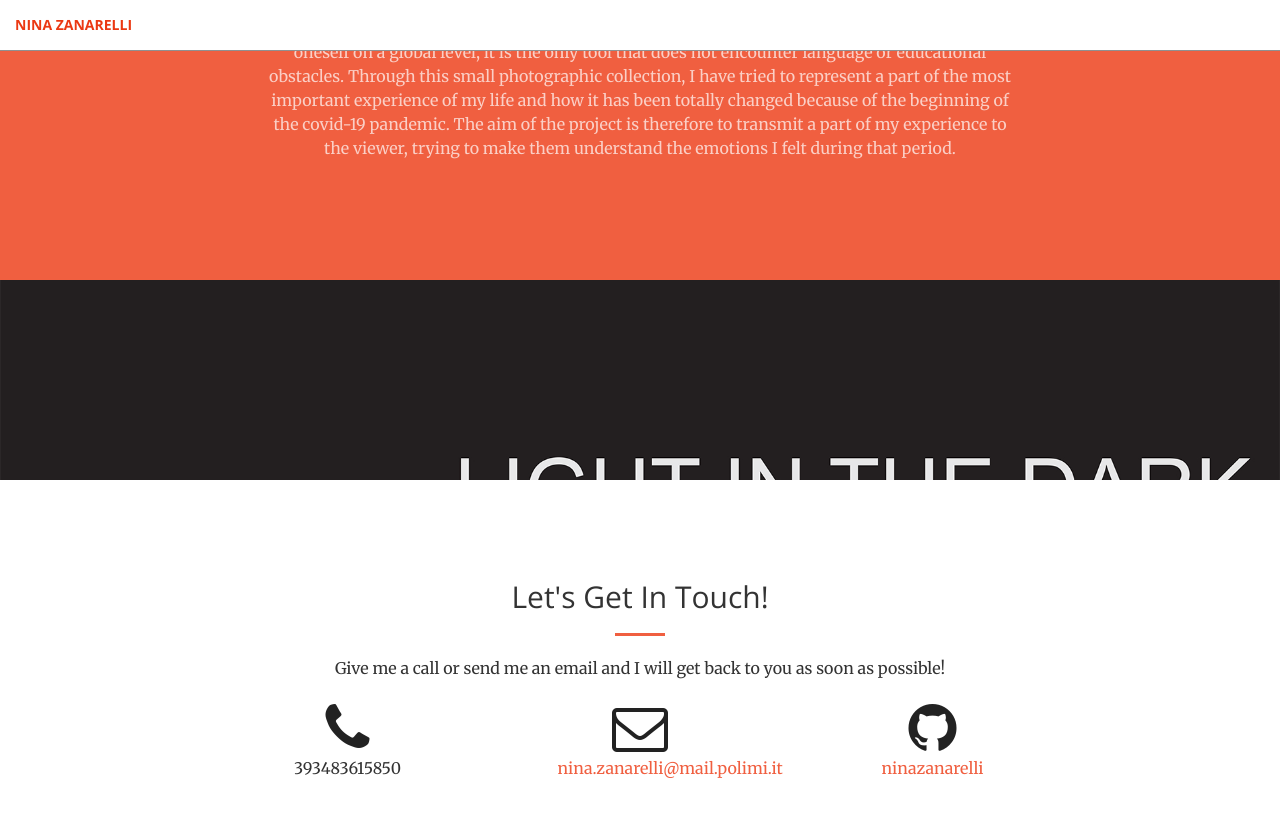
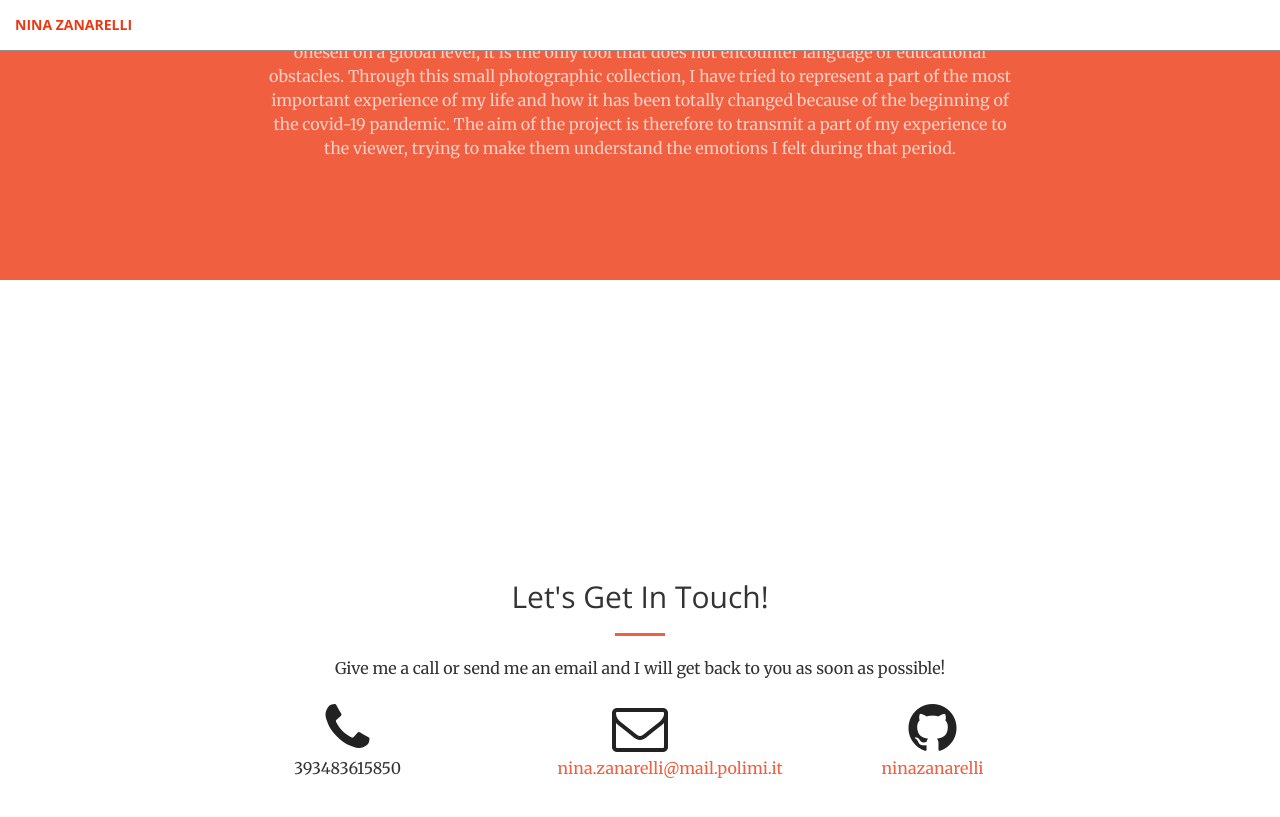
Before and after one commit to ninazanarelli/ninazanarelli.github.io, a Jekyll site: the page built from gallerysix.html, in a window 1280 px wide and 900 px high, scrolled down 1060 px. Shown: the top 817 px of the window. Built offline with Jekyll 4.4.1, drawn with Linux system fonts in a browser that asks for light colours.

Commit message:
provasix2

```diff
--- a/_sass/_base.scss
+++ b/_sass/_base.scss
@@ -700,7 +700,6 @@ body {
     position: relative;
     width: 100%;
     min-height: auto;
-    @include background-cover;
-    background-position: center;
-    background-image: url('../img/photography/image1.jpg');
+    image-orientation: center;
+    range: url('../img/photography/image1.jpg');
 }
```
